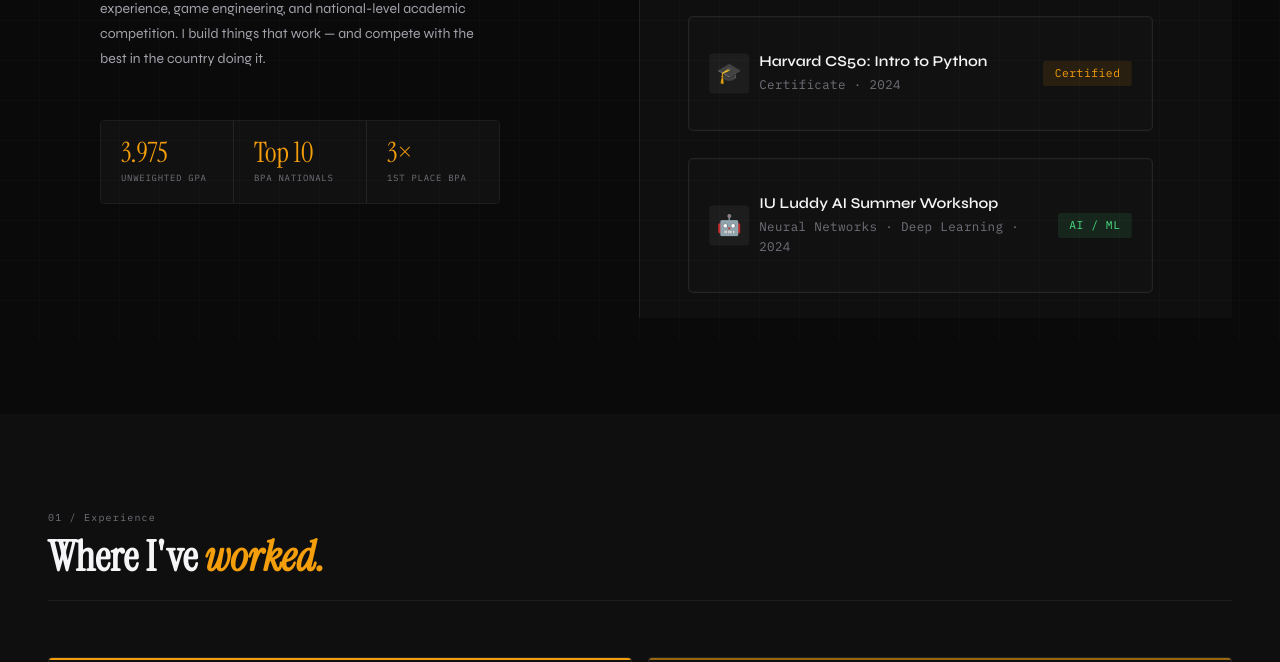
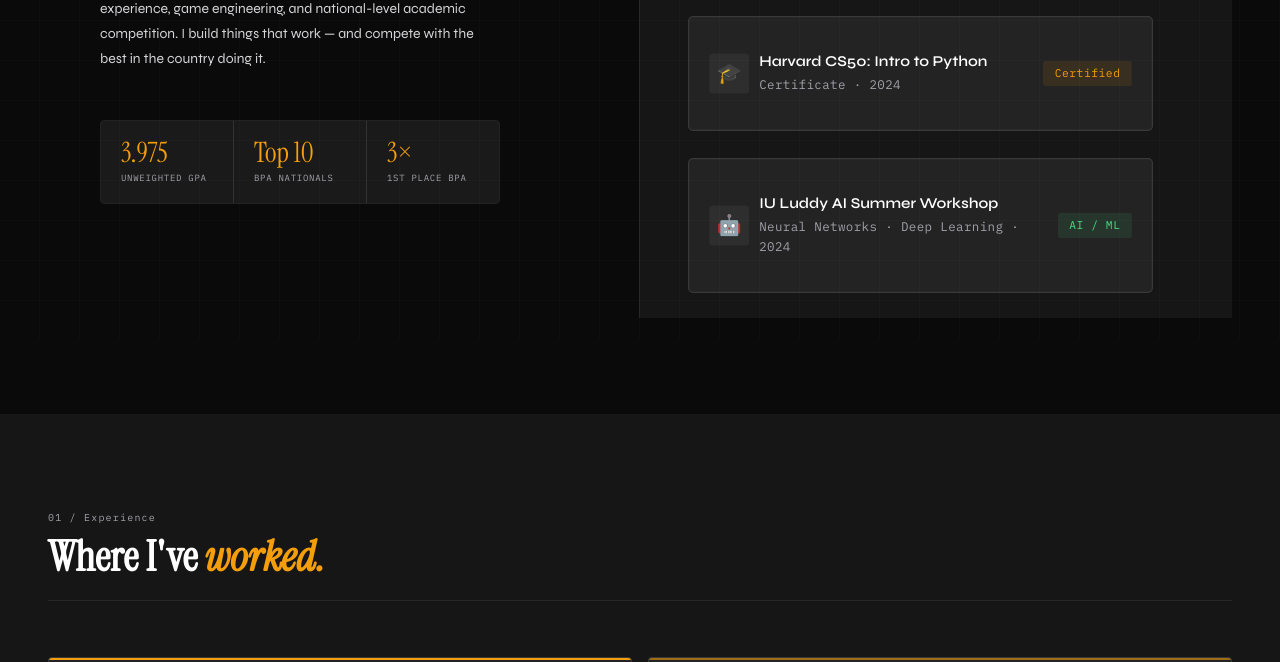
Before and after one commit to Aerospace820/aerospace820.github.io, a plain HTML site: page index.html in a window 1280 px wide. Shown: the part 460-1122 px from the top of the page. Drawn offline with Linux system fonts and the light colour scheme.

Commit message:
Links and Backgrounds Update

```diff
--- a/index.html
+++ b/index.html
@@ -11,19 +11,21 @@
   *, *::before, *::after { box-sizing: border-box; margin: 0; padding: 0; }
 
 :root {
-    /* Backgrounds (Kept your excellent dark tones) */
-    --bg:          #0a0a0a;
-    --bg-2:        #0f0f0f;
-    --bg-3:        #141414;
-    --bg-card:     #111111;
-    --border:      rgba(255, 255, 255, 0.08);
-    --border-hi:   rgba(255, 255, 255, 0.15);
-    --rule:        rgba(255, 255, 255, 0.06);
+/* New Gray Backgrounds */
+    --bg: #0a0a0a;
+    --bg-2: #161616;
+    --bg-3: #222222;
+    --bg-card: #41414151;
 
-    /* Accessible Text Colors (High Contrast & Readable) */
-    --text:        #f5f5f7;  /* Off-white: Bright but reduces eye strain */
-    --text-soft:   #a1a1aa;  /* Light Grey: Great for subheadings/paragraphs */
-    --text-muted:  #71717a;  /* Medium Grey: Perfect for captions/disabled text */
+    /* Adjusted Borders */
+    --border: rgba(255, 255, 255, 0.10);
+    --border-hi: rgba(255, 255, 255, 0.18);
+    --rule: rgba(255, 255, 255, 0.08);
+
+    /* Optimized Accessible Text Colors */
+    --text: #ffffff;
+    --text-soft: #d4d4d8;
+    --text-muted: #a1a1aa;
 
     /* Accent 1: The Cyan/Teal (Moved to branding/accent usage) */
     --accent:      #29fbff;  /* Use sparingly for links, buttons, or highlights */
@@ -365,6 +367,7 @@
     opacity: 0;
     animation: fadeUp 0.7s 0.5s forwards;
   }
+  .hero-badges a { text-decoration: none;}
   .hero-badge {
     display: flex;
     align-items: center;
@@ -380,6 +383,7 @@
     overflow: hidden;
   }
   .hero-badge:hover { border-color: var(--border-hi); }
+
   .badge-icon {
     width: 32px; height: 32px;
     background: rgba(255,255,255,0.05);
@@ -550,7 +554,7 @@
   .award-rank {
     font-family: var(--serif);
     font-size: 30px;
-    color: rgba(255,255,255,0.1);
+    color: rgba(130, 69, 0, 0.825);
     line-height: 1;
     flex-shrink: 0;
     width: 44px;
@@ -801,38 +805,38 @@
   <div class="hero-right">
     <div class="hero-scroll-hint">↓ &nbsp; scroll to explore</div>
     <div class="hero-badges">
-      <div class="hero-badge">
+      <a href="#experience" class="hero-badge">
         <div class="badge-icon">🔬</div>
         <div class="badge-body">
           <div class="badge-title">Cambridge Centre for International Research</div>
           <div class="badge-sub">AI Linguistics · Cambridge, UK · 2025</div>
         </div>
         <div class="badge-pill green">Research</div>
-      </div>
-      <div class="hero-badge">
+      </a>
+      <a href="#awards" class="hero-badge">
         <div class="badge-icon">🏆</div>
         <div class="badge-body">
           <div class="badge-title">Top 10 Finalist — Python Programming</div>
           <div class="badge-sub">BPA National Leadership Conference · 2025–26</div>
         </div>
         <div class="badge-pill gold">Nationals</div>
-      </div>
-      <div class="hero-badge">
+      </a>
+      <a href="#awards" class="hero-badge">
         <div class="badge-icon">🎓</div>
         <div class="badge-body">
           <div class="badge-title">Harvard CS50: Intro to Python</div>
           <div class="badge-sub">Certificate · 2024</div>
         </div>
         <div class="badge-pill gold">Certified</div>
-      </div>
-      <div class="hero-badge">
+      </a>
+      <a href="#experience" class="hero-badge">
         <div class="badge-icon">🤖</div>
         <div class="badge-body">
           <div class="badge-title">IU Luddy AI Summer Workshop</div>
           <div class="badge-sub">Neural Networks · Deep Learning · 2024</div>
         </div>
         <div class="badge-pill green">AI / ML</div>
-      </div>
+      </a>
     </div>
   </div>
 </section>
```
